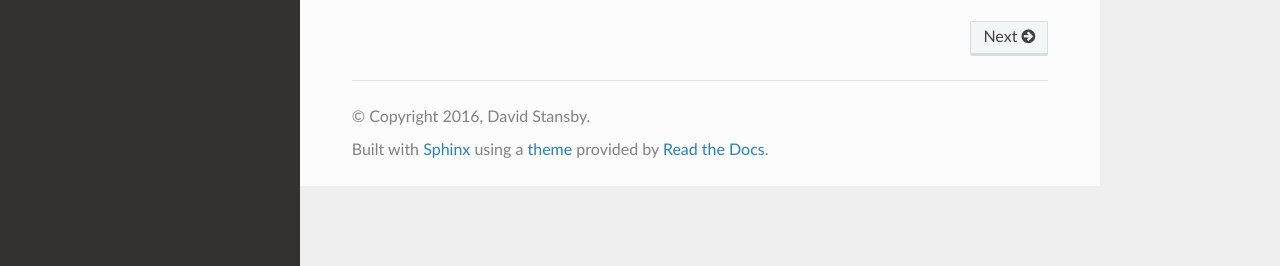
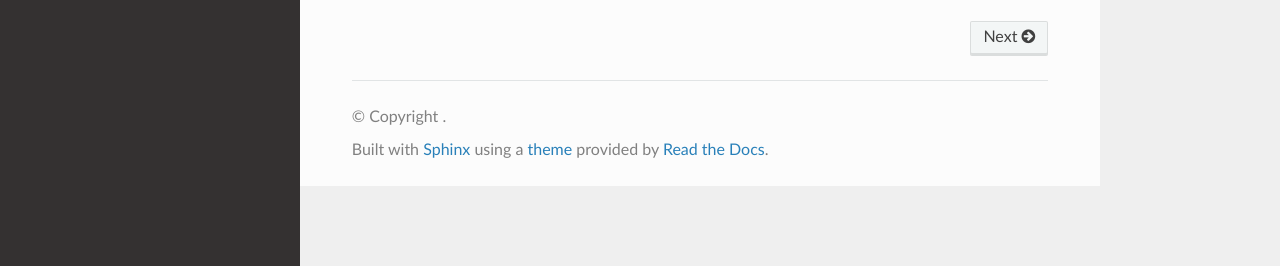
Before and after one commit to heliopython/heliopy, a Sphinx documentation site: the page built from doc/source/index.rst, in a window 1280 px wide. Shown: the part 631-897 px from the top of the page. Built offline with Sphinx 7.4.7 and the Read the Docs theme 2.0.0, drawn with Linux system fonts in a browser that asks for light colours; part of the change alters nothing that is shown.

```diff
--- a/doc/source/conf.py
+++ b/doc/source/conf.py
@@ -25,7 +25,8 @@ sys.path.insert(0, os.path.abspath('../../'))
 
 # Pretend these modules exits so readthedocs builds
 MOCK_MODULES = ['numpy', 'scipy', 'scipy.optimize', 'scipy.stats',
-                'matplotlib.pyplot', 'spacepy', 'pandas']
+                'matplotlib', 'matplotlib.pyplot', 'mpl_toolkits.mplot3d',
+                'spacepy', 'pandas']
 for mod_name in MOCK_MODULES:
     sys.modules[mod_name] = mock.Mock()
 # -- General configuration ------------------------------------------------
@@ -63,7 +64,6 @@ master_doc = 'index'
 
 # General information about the project.
 project = 'heliopy'
-copyright = '2016, David Stansby'
 author = 'David Stansby'
 
 # The version info for the project you're documenting, acts as replacement for
```
